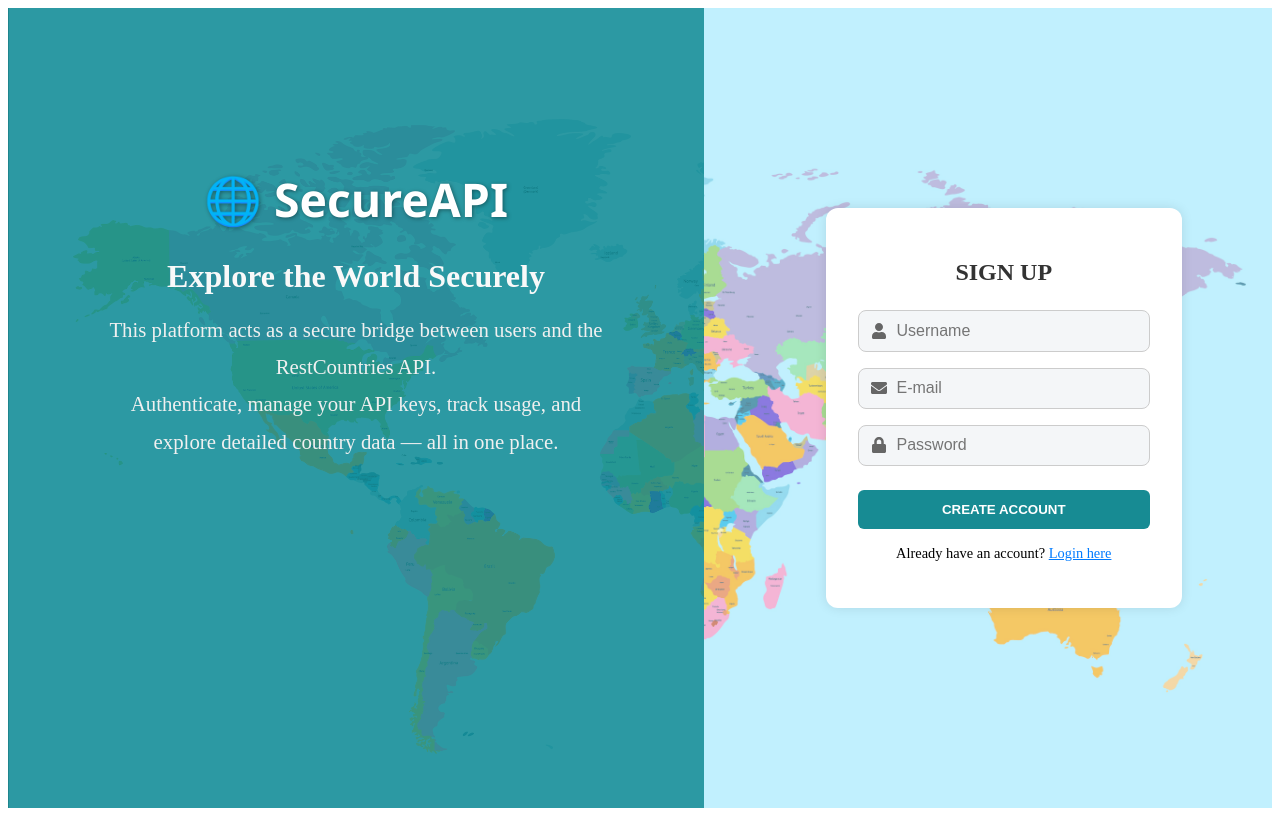
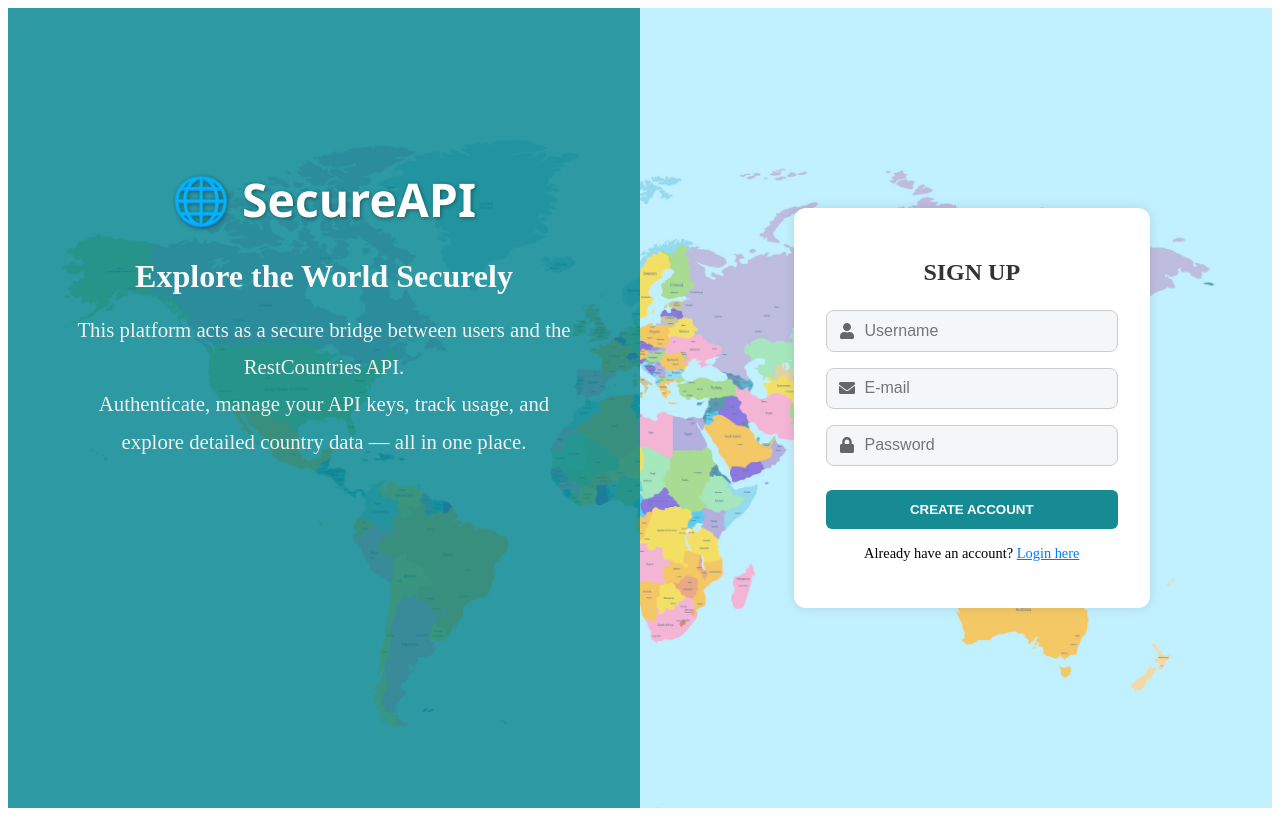
Before and after one commit to PeshalaPerera/6COSC022W-CW-1, a React (Vite) app in the folder frontend/: page / in a window 1280 px wide. Built offline with nearby package versions, Linux system fonts and the light colour scheme.

Commit message:
feat: Ui stylings done

```diff
--- a/frontend/src/pages/MainScreen.tsx
+++ b/frontend/src/pages/MainScreen.tsx
@@ -127,6 +127,7 @@ const MainScreen = () => {
           overflowY: "auto",
           display: "flex",
           justifyContent: "center",
+          padding: "4rem",
           alignItems: "center",
         }}
       >
```
